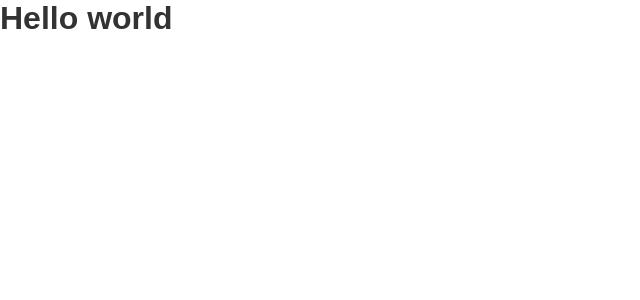
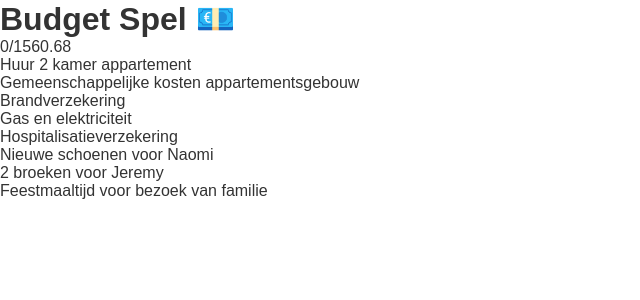
Before and after one commit to ThomasAndrewMacLean/budget-spel, a Vue app: page / in a window 1280 px wide. Shown: the top 300 px of the page, without its empty margins (0-640 px from the left). Built offline with nearby package versions, Linux system fonts and the light colour scheme.

Commit message:
setup demo 📺

```diff
--- a/data/cards.json
+++ b/data/cards.json
@@ -1,47 +1,55 @@
 [{
-    "name":"Huur 2 kamer appartement",
-    "price":650,
-    "priceString":"€650/maand",
+        "id": 1,
+        "name": "Huur 2 kamer appartement",
+        "price": 650,
+        "priceString": "€650/maand",
         "obligatory": true
     },
     {
-    "name":"Gemeenschappelijke kosten appartementsgebouw",
-    "price":50,
-    "priceString":"€50/maand",
+        "id": 2,
+        "name": "Gemeenschappelijke kosten appartementsgebouw",
+        "price": 50,
+        "priceString": "€50/maand",
         "obligatory": true
     },
     {
-    "name":"Brandverzekering",
-    "price":25,
-    "priceString":"€25/maand",
+        "id": 3,
+        "name": "Brandverzekering",
+        "price": 25,
+        "priceString": "€25/maand",
         "obligatory": true
     },
     {
-    "name":"Gas en elektriciteit",
-    "price":140,
-    "priceString":"€140/maand",
+        "id": 4,
+        "name": "Gas en elektriciteit",
+        "price": 140,
+        "priceString": "€140/maand",
         "obligatory": true
     },
     {
-    "name":"Hospitalisatieverzekering",
-    "price":25,
-    "priceString":"€25/maand",
+        "id": 5,
+        "name": "Hospitalisatieverzekering",
+        "price": 25,
+        "priceString": "€25/maand",
         "obligatory": false
     },
     {
-    "name":"Nieuwe schoenen voor Naomi",
-    "price":20,
-    "priceString":"€20",
+        "id": 6,
+        "name": "Nieuwe schoenen voor Naomi",
+        "price": 20,
+        "priceString": "€20",
+        "obligatory": false
+    }, {
+        "id": 7,
+        "name": "2 broeken voor Jeremy",
+        "price": 15,
+        "priceString": "€15",
+        "obligatory": false
+    }, {
+        "id": 8,
+        "name": "Feestmaaltijd voor bezoek van familie",
+        "price": 20,
+        "priceString": "€20",
         "obligatory": false
     }
-,{
-    "name":"2 broeken voor Jeremy",
-    "price":15,
-    "priceString":"€15",
-    "obligatory": false
-},{
-    "name":"Feestmaaltijd voor bezoek van familie",
-    "price":20,
-    "priceString":"€20",
-    "obligatory": false
-}]
+]
--- a/src/App.vue
+++ b/src/App.vue
@@ -1,15 +1,41 @@
 <template>
-    <h1>
-        Hello world
-    </h1>
+  <div>
+    <h1>{{title}}</h1>
+    {{runningTotal}}/{{totalBudget}}
+    <div @click="addToBasket(card)" v-for="card in cards" v-bind:key="card.id">{{ card.name }}</div>
+  </div>
 </template>
 
 <script>
+import { BUDGET } from './constants';
+const cards = require('../data/cards.json');
 export default {
-
-}
+  name: 'App',
+  data() {
+    return {
+      title: 'Budget Spel 💶',
+      totalBudget: BUDGET,
+      cards,
+      basket: [],
+    };
+  },
+  mounted() {
+    // fetch('https://z0l80enr3f.execute-api.eu-west-1.amazonaws.com/latest/funds')
+    //   .then(x => x.json())
+    //   .then(funds => (this.funds = funds));
+  },
+  computed: {
+    runningTotal: function() {
+      return this.basket.reduce((a, b) => (a += b.price), 0);
+    },
+  },
+  methods: {
+    addToBasket(item) {
+      this.basket.push(item);
+    },
+  },
+};
 </script>
 
 <style>
-
 </style>
--- /dev/null
+++ b/src/constants.js
@@ -0,0 +1 @@
+export const BUDGET = 1560.68;
```
Lines whose indentation alone changed are shown as unchanged.
